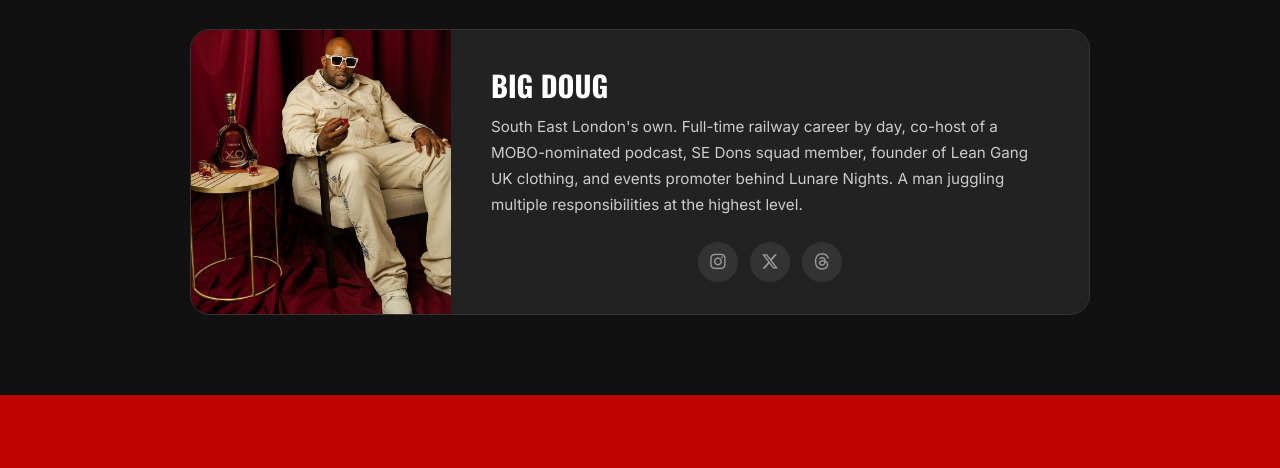
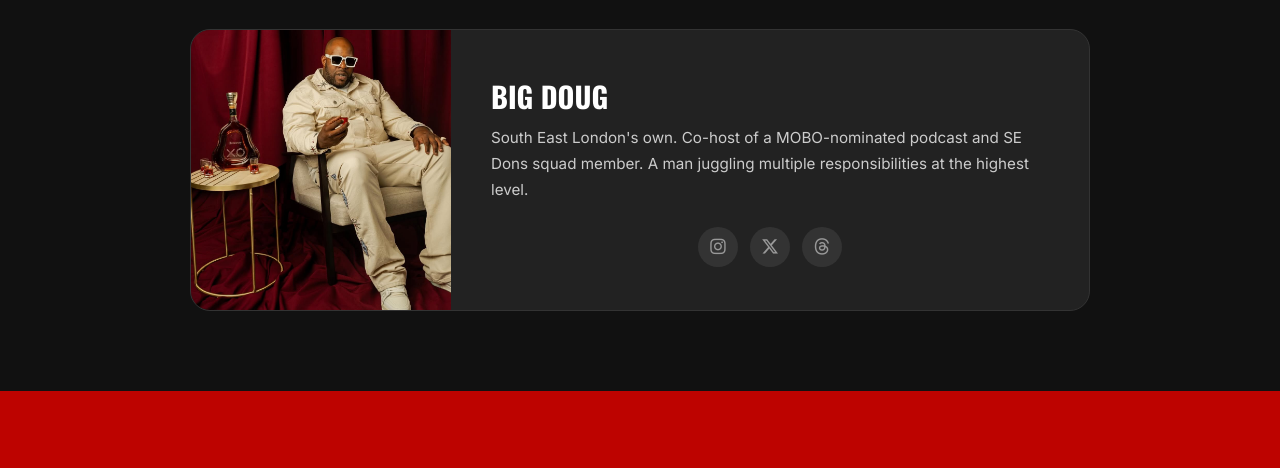
Before and after one commit to Mrfocused1/winnerstalking, a plain HTML site: page index.html in a window 1280 px wide. Shown: the part 2439-2907 px from the top of the page. Drawn offline with nearby package versions, Linux system fonts and the light colour scheme.

Commit message:
Update Big Doug's bio — remove railway career and Lean Gang references
Co-Authored-By: Claude Opus 4.6 (1M context) <noreply@anthropic.com>

```diff
--- a/index.html
+++ b/index.html
@@ -132,8 +132,7 @@
             <h3 class="host-name">Big Doug</h3>
 
             <p class="host-bio">
-              South East London's own. Full-time railway career by day, co-host of a MOBO-nominated podcast,
-              SE Dons squad member, founder of Lean Gang UK clothing, and events promoter behind Lunare Nights.
+              South East London's own. Co-host of a MOBO-nominated podcast and SE Dons squad member.
               A man juggling multiple responsibilities at the highest level.
             </p>
             <div class="host-socials">
```
